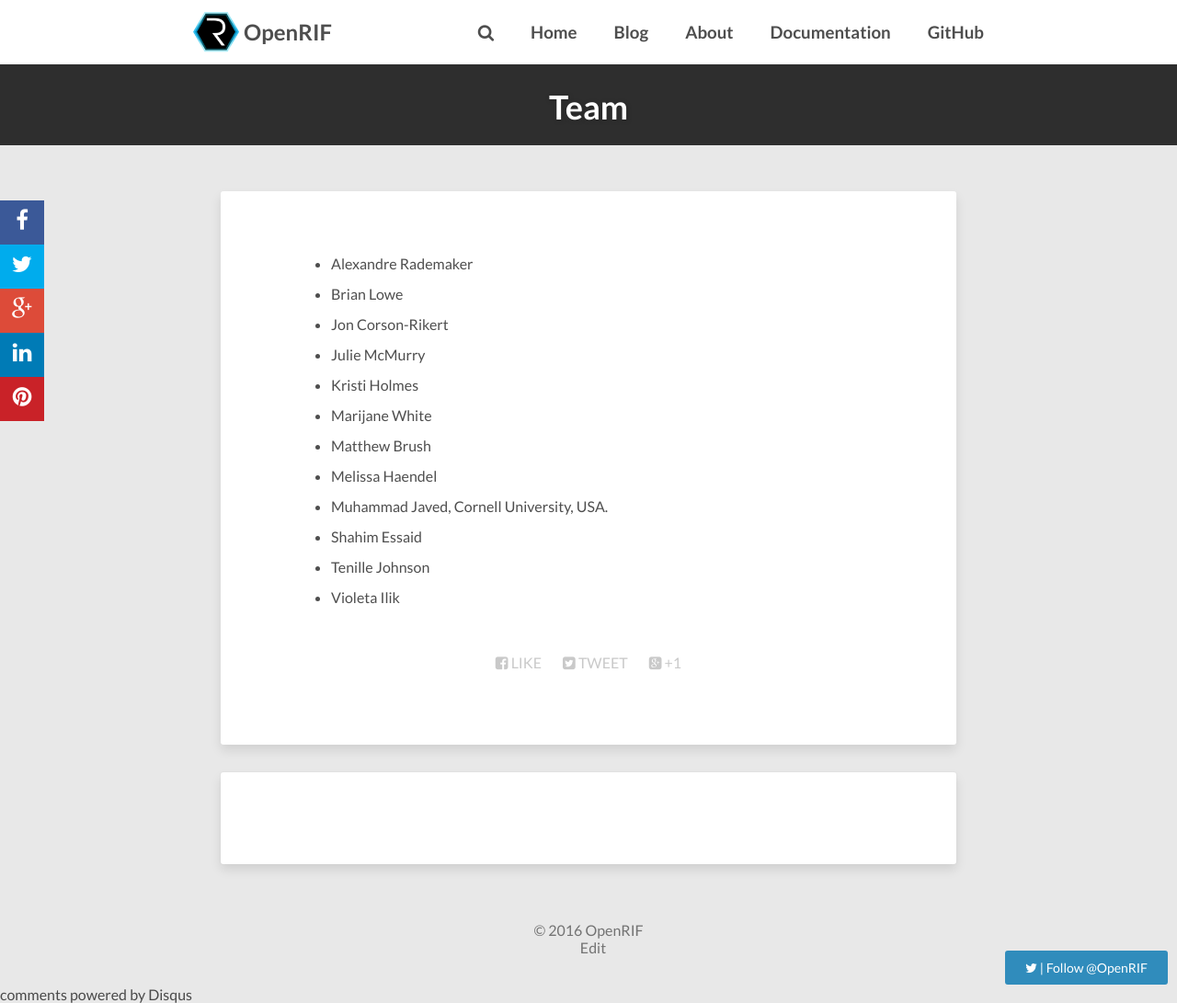
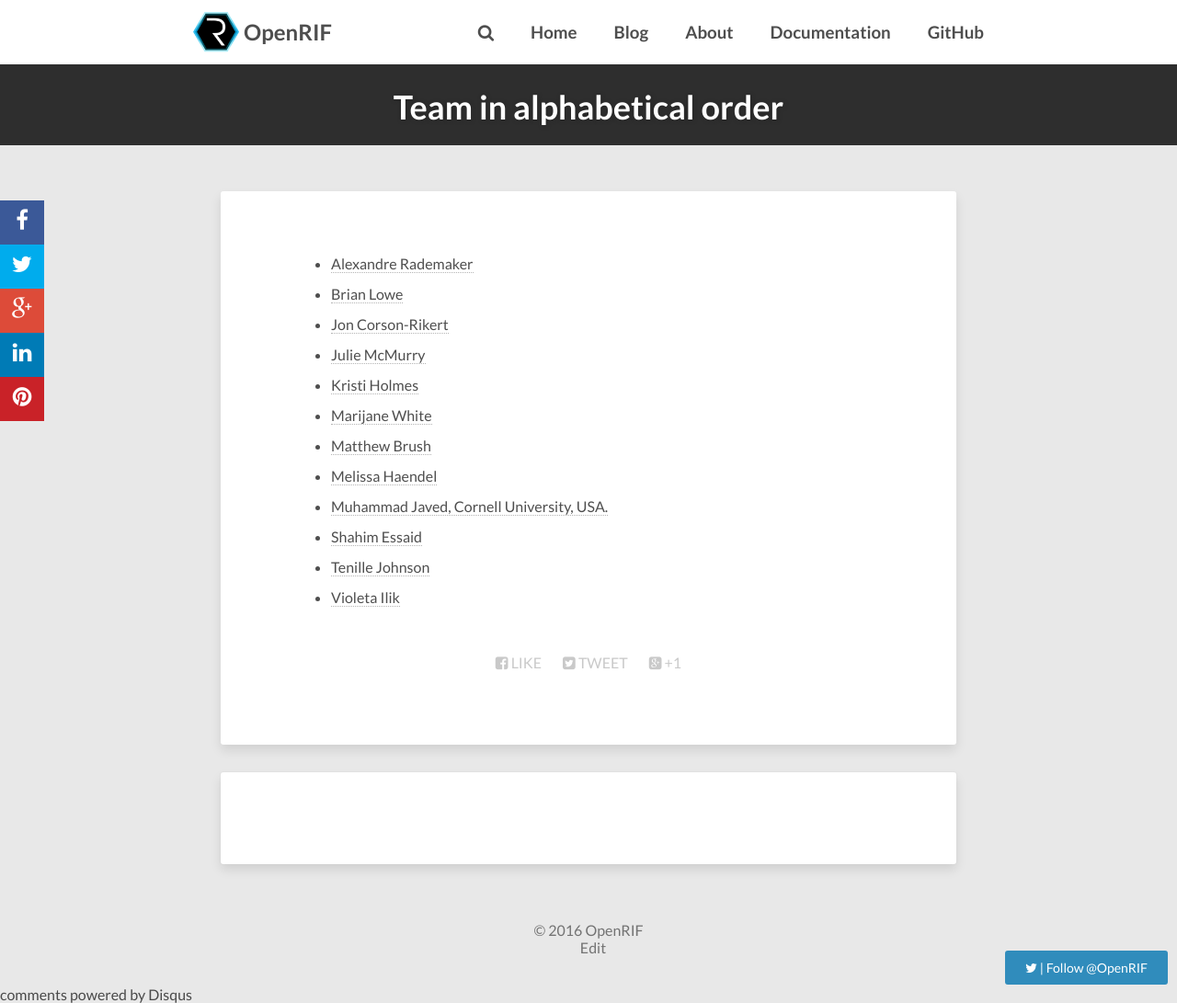
Before and after one commit to openrif/openrif.github.io, a Jekyll site: the page built from page/team.md, in a window 1280 px wide and 1091 px high. Shown: the whole window at 92% size. Built offline with Jekyll 4.4.1, drawn with Linux system fonts in a browser that asks for light colours; nearby versions of some CDN libraries; comment, search, counter and statistics services are not loaded.

Commit message:
Update team.md

```diff
--- a/page/team.md
+++ b/page/team.md
@@ -1,17 +1,17 @@
 ---
-title: Team
+title: Team in alphabetical order
 layout: page
 ---
 
-- Alexandre Rademaker
-- Brian Lowe
-- Jon Corson-Rikert
-- Julie McMurry
-- Kristi Holmes
-- Marijane White
-- Matthew Brush
-- Melissa Haendel
-- Muhammad Javed, Cornell University, USA.
-- Shahim Essaid
-- Tenille Johnson
-- Violeta Ilik
+- [Alexandre Rademaker](https://github.com/arademaker)
+- [Brian Lowe](https://github.com/brianjlowe)
+- [Jon Corson-Rikert](https://github.com/jcorson55)
+- [Julie McMurry](https://github.com/jmcmurry)
+- [Kristi Holmes](https://github.com/kristiholmes)
+- [Marijane White](https://github.com/marijane)
+- [Matthew Brush](https://github.com/mbrush)
+- [Melissa Haendel](https://github.com/mellybelly)
+- [Muhammad Javed, Cornell University, USA.](https://github.com/mjaved495)
+- [Shahim Essaid](https://github.com/ShahimEssaid)
+- [Tenille Johnson](https://github.com/TenilleJohnson)
+- [Violeta Ilik](https://github.com/vioil)
```
